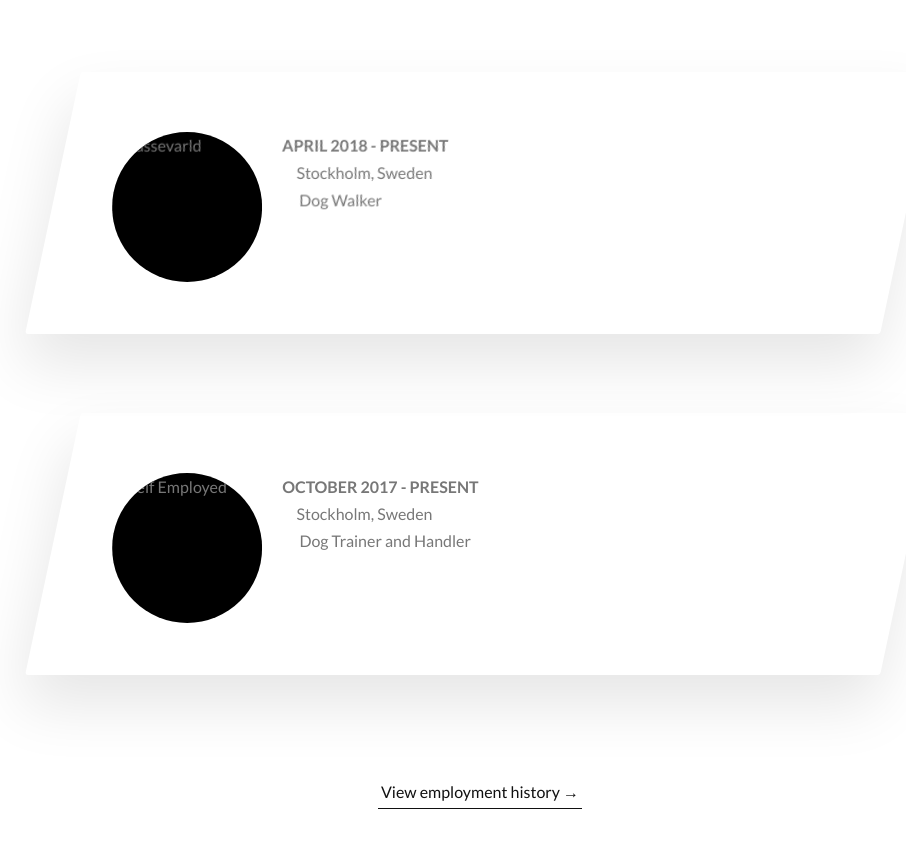
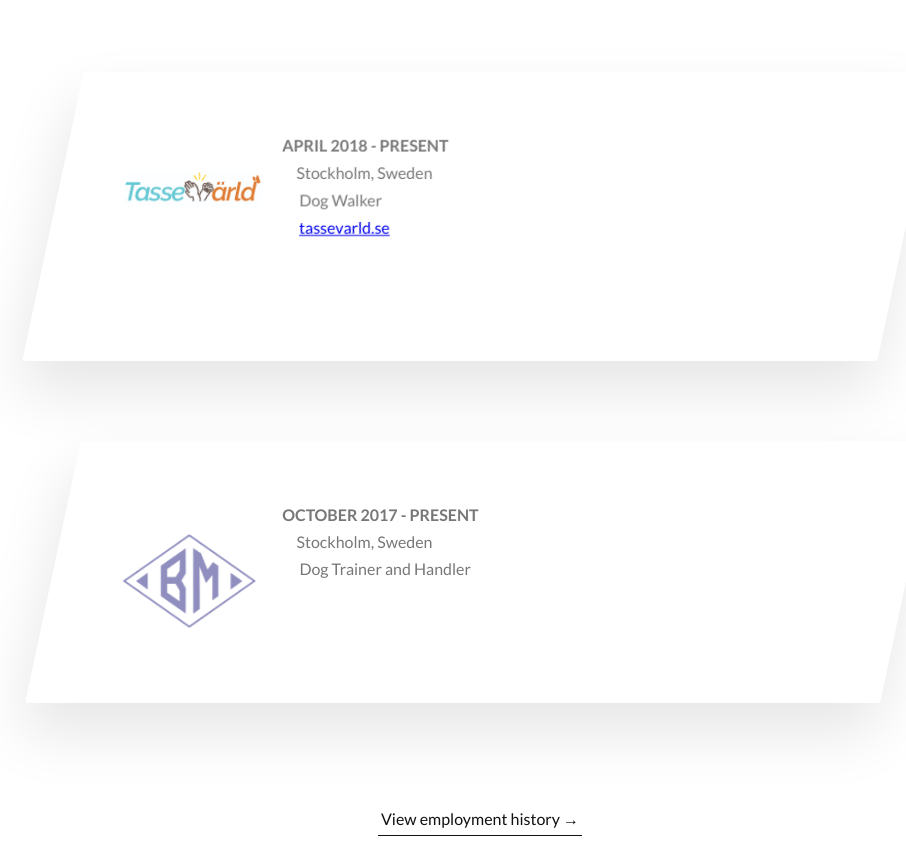
Before and after one commit to BradleyMurrell/portfolio, a website: page index.html in a window 1280 px wide. Shown: the part 3600-4466 px from the top of the page, without its empty margins (160-1066 px from the left). Drawn offline with Linux system fonts and the light colour scheme.

Commit message:
Replace images in employment section

```diff
--- a/index.html
+++ b/index.html
@@ -288,8 +288,8 @@
             <div class="row">
                 <div class="employment">
                     <figure class="employment__shape">
-                        <img src="img/logo-white.png" alt="Tassevarld" class="employment__img">
-                        <figcaption class="employment__caption">Tassevarld</figcaption>
+                        <img src="img/logo-work-1.jpg" alt="Tassevarld" class="employment__img">
+                        <figcaption class="employment__caption">Tassevärld</figcaption>
                     </figure>
                     <div class="employment__text">
                         <h3 class="heading-tertiary .u-margin-bottom-small">
@@ -297,6 +297,7 @@
                         </h3>
                         <p>Stockholm, Sweden</p>
                         <p>Dog Walker</p>
+                        <a href="https://tassevarld.se/" target="_blank">tassevarld.se</a>
                     </div>
                 </div>
             </div>
@@ -304,7 +305,7 @@
             <div class="row">
                 <div class="employment">
                     <figure class="employment__shape">
-                        <img src="img/logo-white.png" alt="Self Employed" class="employment__img">
+                        <img src="img/logo-purple-2x.png" alt="Self Employed" class="employment__img">
                         <figcaption class="employment__caption">Self Employed</figcaption>
                     </figure>
                     <div class="employment__text">
--- a/sass/components/_employment.scss
+++ b/sass/components/_employment.scss
@@ -21,7 +21,7 @@
     &__shape {
         width: 15rem;
         height: 15rem;
-        background-color: $color-black;
+        background-color: $color-white;
         float: left;
         shape-outside: circle(50% at 50% 50%);
         clip-path: circle(50% at 50% 50%);
@@ -34,15 +34,21 @@
     }
 
     &__img {
-        height: 100%;
-        width: 100%;
-        transform: scale(1);
+        width: 65%;
+        position: absolute;
+        top: 30%;
+        left: 45%;
+        transform: translateX(-4rem) scale(1.4);
         backface-visibility: hidden;
         transition: all .5s;
     }
 
     &__text {
         transform: skewX(12deg);
+
+        @include respond(phone) {
+            transform: skewX(0);
+        }
     }
 
     &__caption {
@@ -50,7 +56,7 @@
         top: 50%;
         left: 50%;
         transform: translate(-50%, 20%);
-        color: $color_white;
+        color: $color_black;
         text-transform: uppercase;
         font-size: 1.7rem;
         text-align: center;
@@ -65,7 +71,7 @@
     }
 
     &:hover &__img {
-        transform: scale(.6);
-        filter: blur(5px) brightness(50%);
+        transform: scale(.01);
+        filter: blur(5px) brightness(100%);
     }
 }
```
Also changed, not shown: css/style.css, img/logo-purple-2x.png (added), img/logo-work-1.jpg (added).
